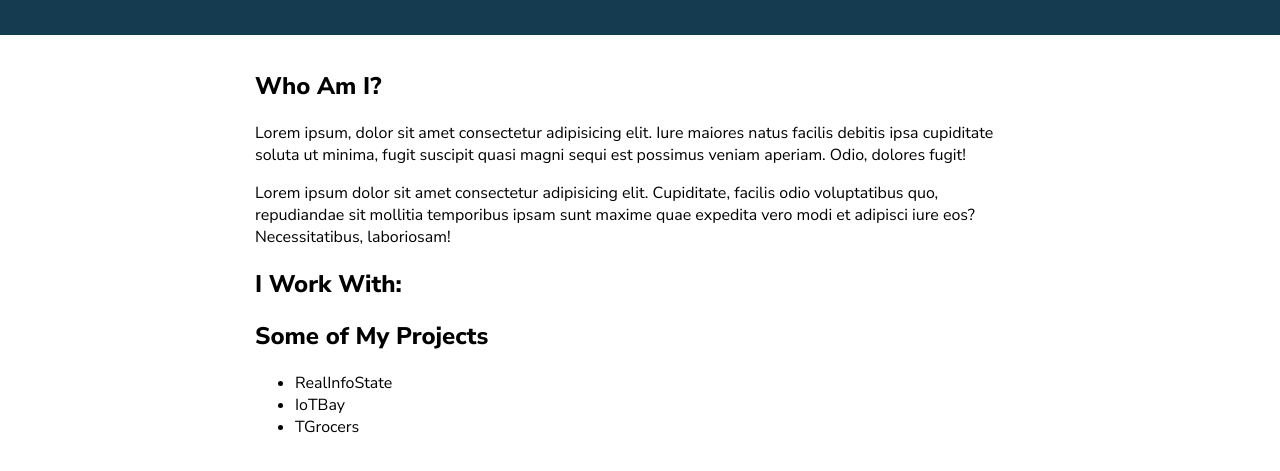
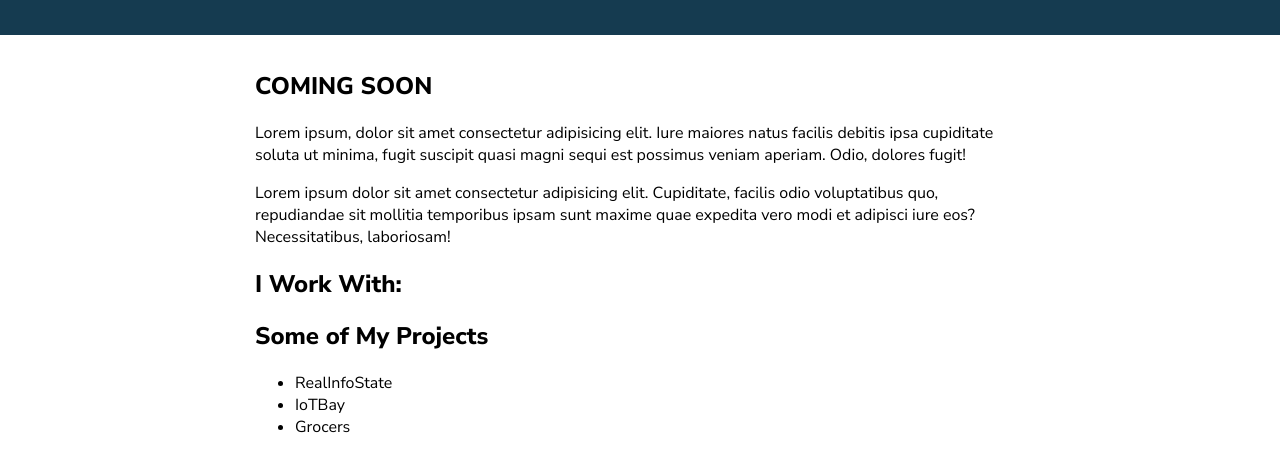
Before and after one commit to felixhal/felixhal.github.io, a plain HTML site: page portfolio.html in a window 1280 px wide. Shown: the part 237-708 px from the top of the page. Drawn offline with Linux system fonts and the light colour scheme.

Commit message:
Update Profolio.html

```diff
--- a/portfolio.html
+++ b/portfolio.html
@@ -35,7 +35,7 @@
     </header>
 
     <div class="container">
-      <h2>Who Am I?</h2>
+      <h2>COMING SOON</h2>
       <p>
         Lorem ipsum, dolor sit amet consectetur adipisicing elit. Iure maiores
         natus facilis debitis ipsa cupiditate soluta ut minima, fugit suscipit
@@ -54,7 +54,7 @@
       <ul>
         <li>RealInfoState</li>
         <li>IoTBay</li>
-        <li>TGrocers</li>
+        <li>Grocers</li>
       </ul>
 
       <p></p>
```
